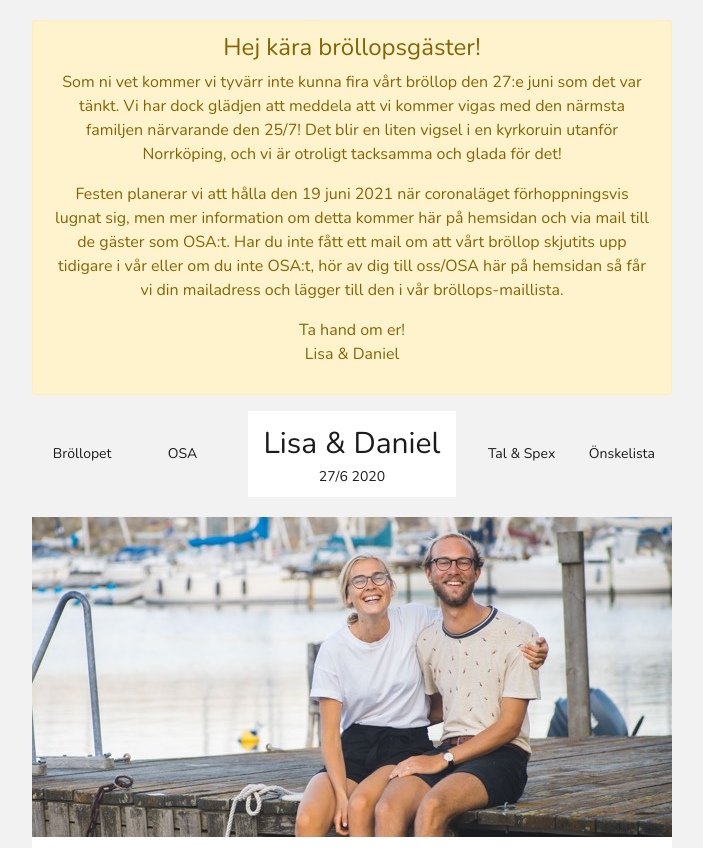
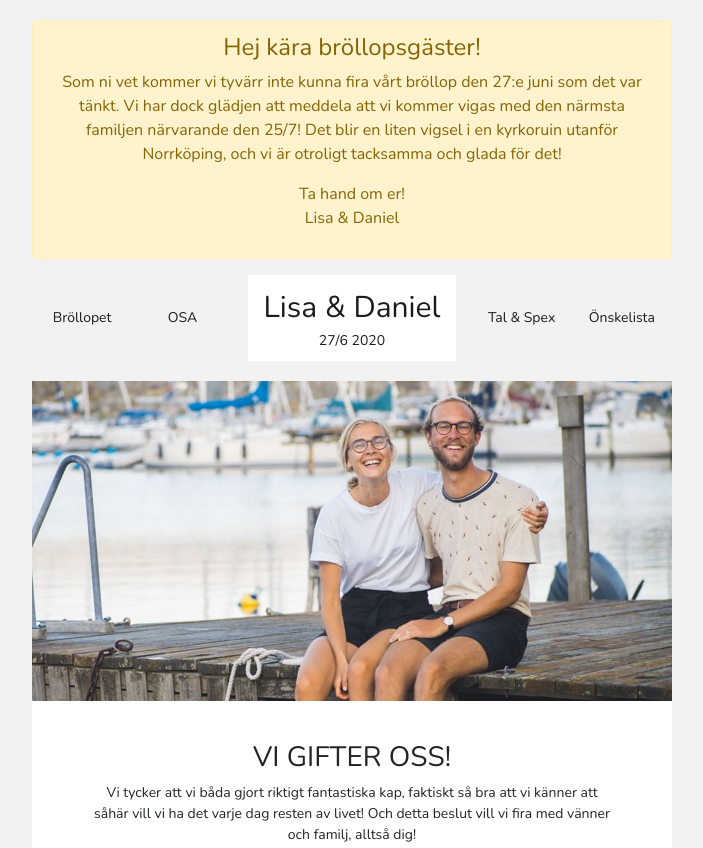
Before and after one commit to danielroth/danielroth.github.io, a plain HTML site: page index.html in a window 1280 px wide. Shown: the top 848 px of the page, without its empty margins (288-991 px from the left). Drawn offline with nearby package versions, Linux system fonts and the light colour scheme.

Commit message:
Update index.html
Update text

```diff
--- a/index.html
+++ b/index.html
@@ -14,8 +14,7 @@
     <section class="wrapper">
       <div class="alert alert-warning" role="alert">
         <h4 class="alert-heading">Hej kära bröllopsgäster!</h4>
-        <p>Som ni vet kommer vi tyvärr inte kunna fira vårt bröllop den 27:e juni som det var tänkt. Vi har dock glädjen att meddela att vi kommer vigas med den närmsta familjen närvarande den 25/7! Det blir en liten vigsel i en kyrkoruin utanför Norrköping, och vi är otroligt tacksamma och glada för det!</p><p> Festen planerar vi att hålla den 19 juni 2021 när coronaläget förhoppningsvis lugnat sig, men mer information om detta kommer här på hemsidan och via mail till de gäster som OSA:t. Har du inte fått ett mail om att vårt bröllop skjutits upp tidigare i vår eller om du inte OSA:t, hör av dig till oss/OSA här på hemsidan så får vi din mailadress och lägger till den i vår bröllops-maillista.</p>
-        <p>Ta hand om er!<br>
+        <p>Som ni vet kommer vi tyvärr inte kunna fira vårt bröllop den 27:e juni som det var tänkt. Vi har dock glädjen att meddela att vi kommer vigas med den närmsta familjen närvarande den 25/7! Det blir en liten vigsel i en kyrkoruin utanför Norrköping, och vi är otroligt tacksamma och glada för det!</p><p>Ta hand om er!<br>
         Lisa &amp; Daniel</p>
       </div>
       <nav class="container-fluid">
```
